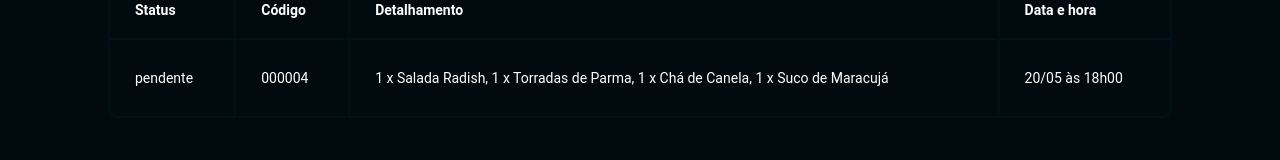
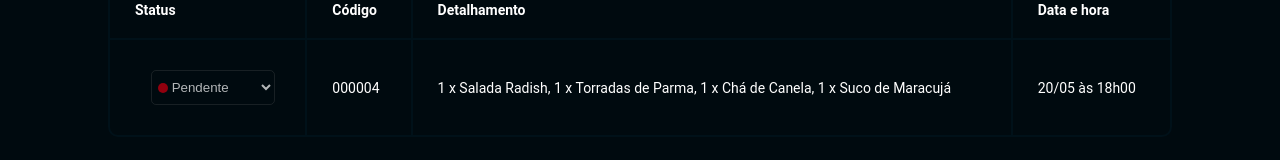
Before and after one commit to MarceloAlmd/WEB_explorer_food, a React (Vite) app: page / in a window 1280 px wide. Shown: the part 216-376 px from the top of the page. Built offline with nearby package versions, Linux system fonts and the light colour scheme.

Commit message:
feat: created select comp

```diff
--- /dev/null
+++ b/src/components/select/select.comp.tsx
@@ -0,0 +1,28 @@
+import { useState } from "react";
+import * as Styles from "./select.styles";
+
+export function Select() {
+  const [selectedOption, setSelectedOption] = useState("pending");
+
+  const handleSelectChange = (event: any) => {
+    setSelectedOption(event.target.value);
+  };
+
+  return (
+    <Styles.Container>
+      <span className={selectedOption === "pending" ? "red" : "hidden"}></span>
+      <span
+        className={selectedOption === "preparing" ? "orange" : "hidden"}
+      ></span>
+      <span
+        className={selectedOption === "delivered" ? "green" : "hidden"}
+      ></span>
+
+      <select onChange={handleSelectChange} value={selectedOption} disabled>
+        <option value="pending">Pendente</option>
+        <option value="preparing">Preparando</option>
+        <option value="delivered">Entregue</option>
+      </select>
+    </Styles.Container>
+  );
+}
--- /dev/null
+++ b/src/components/select/select.styles.ts
@@ -0,0 +1,42 @@
+import styled from "styled-components";
+
+export const Container = styled.label`
+  display: flex;
+
+  align-items: center;
+  justify-content: center;
+
+  > span {
+    width: 10px;
+    height: 10px;
+    border-radius: 50%;
+
+    position: relative;
+    left: 1.1rem;
+  }
+
+  > select {
+    padding: 0.5rem 1rem;
+    background: transparent;
+    border-radius: 5px;
+    color: ${({ theme }) => theme.colors.text.primary};
+
+    > option {
+      background: ${({ theme }) => theme.colors.body};
+    }
+  }
+
+  .red {
+    background: ${({ theme }) => theme.colors.text.pending};
+  }
+  .orange {
+    background: ${({ theme }) => theme.colors.text.preparing};
+  }
+  .green {
+    background: ${({ theme }) => theme.colors.text.delivered};
+  }
+
+  .hidden {
+    display: none;
+  }
+`;
--- a/src/pages/requests/index.tsx
+++ b/src/pages/requests/index.tsx
@@ -1,6 +1,7 @@
 import { Category } from "../../components/category/category.comp";
 import { Footer } from "../../components/footer/footer.comp";
 import { Header } from "../../components/header/header.comp";
+import { Select } from "../../components/select/select.comp";
 import * as Styles from "./styles";
 
 export function Requests() {
@@ -22,7 +23,7 @@ export function Requests() {
               <tbody>
                 <tr>
                   <td>
-                    <span className="status">pendente</span>
+                    <Select />
                   </td>
                   <td>000004</td>
                   <td>
--- a/src/styles/styles.d.ts
+++ b/src/styles/styles.d.ts
@@ -16,6 +16,9 @@ declare module "styled-components" {
         secondary: string;
         neutral: string;
         price: string;
+        pending: string;
+        preparing: string;
+        delivered: string;
       };
     };
   }
--- a/src/styles/theme/dark.ts
+++ b/src/styles/theme/dark.ts
@@ -13,6 +13,9 @@ export default {
       secondary: "#C4C4CC",
       neutral: "#7C7C8A",
       price: "#82F3FF",
+      pending: "#92000E",
+      preparing: "#FBA94C",
+      delivered: "#04D361",
     },
   },
 };
```
